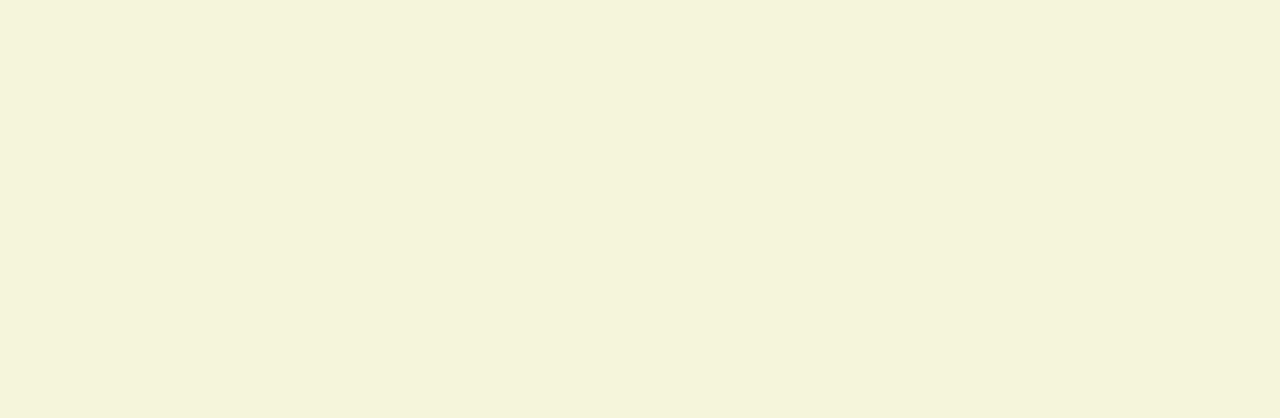
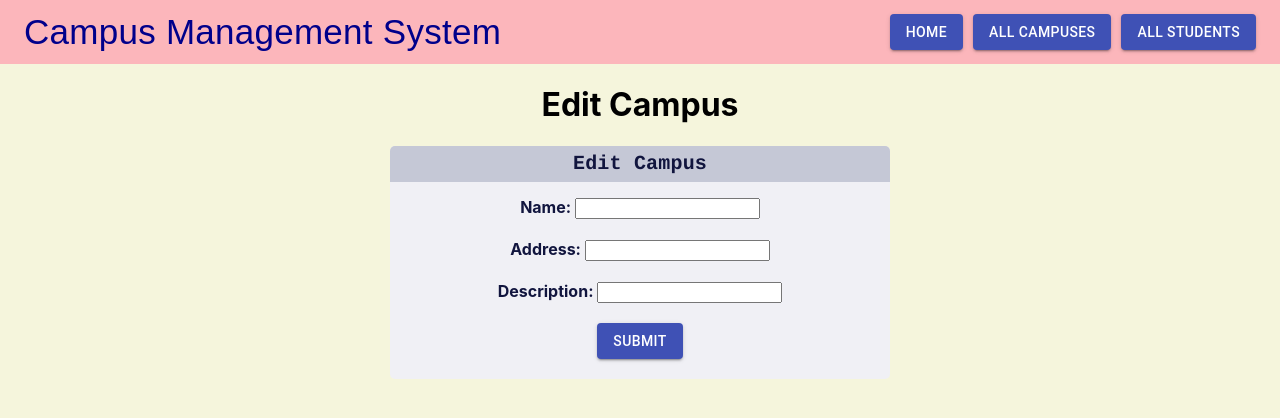
Before and after one commit to kaitzhen/crud-client, a React (Create React App) app: page /editcampus/1 in a window 1280 px wide. Shown: the top 418 px of the page. Built offline with nearby package versions, Linux system fonts and the light colour scheme; no server answers.

Commit message:
added editContainerContainer/View, user can edit campus info

```diff
--- a/src/App.js
+++ b/src/App.js
@@ -9,6 +9,7 @@ import {
   StudentContainer,
   AllCampusesContainer,
   NewCampusContainer,
+  EditCampusContainer,
   AllStudentsContainer,
   NewStudentContainer
 } from './components/containers';
@@ -24,6 +25,7 @@ const App = () => {
         <Route exact path="/" component={HomePageContainer} />
         <Route exact path="/campuses" component={AllCampusesContainer} />
         <Route exact path="/newcampus" component={NewCampusContainer} />
+        <Route exact path="/editcampus/:id" component={EditCampusContainer}/>
         <Route exact path="/campus/:id" component={CampusContainer} />
         <Route exact path="/students" component={AllStudentsContainer} />
         <Route exact path="/newstudent" component={NewStudentContainer} />
--- /dev/null
+++ b/src/components/containers/EditCampusContainer.js
@@ -0,0 +1,114 @@
+/*==================================================
+EditCampusContainer.js
+It renders the edit campus view page.
+It also contains Thunk.
+================================================== */
+import Header from './Header';
+import { Component } from 'react';
+import { connect } from 'react-redux';
+import { Redirect } from 'react-router-dom';
+
+import EditCampusView from '../views/EditCampusView';
+import { fetchCampusThunk, editCampusThunk } from '../../store/thunks';
+
+class EditCampusContainer extends Component {
+
+
+    // Initialize state
+    constructor(props){
+      super(props);
+      this.state = {
+        name: this.props.campus.name,
+        address: this.props.campus.address,
+        description: this.props.campus.description,
+        redirect: false,
+        redirectId: null
+      };
+    }
+
+    // Get the specific campus data from back-end database
+    componentDidMount() {
+    // Get campus ID from URL (API link)
+        this.props.fetchCampus(this.props.match.params.id);
+    }
+
+    // Capture input data when it is entered
+    handleChange = event => {
+      this.setState({
+        [event.target.name]: event.target.value
+      });
+      console.log("change detected");
+    }
+
+    // Take action after user click the submit button
+    handleSubmit = async event => {
+      event.preventDefault();  // Prevent browser reload/refresh after submit.
+
+
+      let campus = {
+          name: this.state.name,
+          address: this.state.address,
+          description: this.state.description
+      };
+      console.log(`${campus.name}`);
+
+      // Update campus in back-end database
+      await this.props.editCampus(campus,this.props.campus.id);
+
+      // Update state, and trigger redirect to show the new campus
+      this.setState({
+        // name: "",
+        // address: "",
+        // description:"",
+        redirect: true,
+        redirectId: this.props.campus.id
+      });
+    }
+
+    // Unmount when the component is being removed from the DOM:
+    componentWillUnmount() {
+        this.setState({redirect: false, redirectId: null});
+    }
+
+    // Render new campus input form
+    render() {
+      // Redirect to updated campus's page after submit
+      if(this.state.redirect) {
+        return (<Redirect to={`/campus/${this.state.redirectId}`}/>)
+      }
+
+      // Display the input form
+      return (
+        <div>
+          <Header />
+          <EditCampusView
+            campus={this.props.campus}
+            handleChange = {this.handleChange}
+            handleSubmit={this.handleSubmit}
+          />
+        </div>
+      );
+    }
+  }
+
+  // The following constructs the "connect" function used by EditCampusContainer to connect to Redux Store.
+  // Passing Redux Thunk (action creator) as props to the "connect" function
+  // The "mapDispatch" is to call the specific Thunk to dispatch its action.
+  const mapDispatch = (dispatch) => {
+
+      return({
+          editCampus: (campus,id) => dispatch(editCampusThunk(campus,id)),
+          fetchCampus: (id) => dispatch(fetchCampusThunk(id)),
+      })
+  }
+
+  const mapState = (state) => {
+    return {
+      campus: state.campus,
+    };
+  };
+
+  // Export store-connected container by default
+  // NewStudentContainer uses "connect" function to connect to Redux Store and to read values from the Store
+  // (and re-read the values when the Store State updates).
+  export default connect(mapState, mapDispatch)(EditCampusContainer);
--- a/src/components/containers/index.js
+++ b/src/components/containers/index.js
@@ -3,6 +3,7 @@ export { default as HomePageContainer } from "./HomePageContainer";
 export { default as AllCampusesContainer } from "./AllCampusesContainer";
 export { default as CampusContainer } from "./CampusContainer";
 export { default as NewCampusContainer } from "./NewCampusContainer";
+export { default as EditCampusContainer } from "./EditCampusContainer";
 export { default as AllStudentsContainer } from "./AllStudentsContainer";
 export { default as StudentContainer } from "./StudentContainer";
 export { default as NewStudentContainer } from "./NewStudentContainer";
--- a/src/components/views/CampusView.js
+++ b/src/components/views/CampusView.js
@@ -15,7 +15,11 @@ const CampusView = (props) => {
         <h1>{campus.name}</h1>
         <p>{campus.address}</p>
         <p>{campus.description}</p>
+        <p>campus id: {campus.id}</p>
         <p>There are no students enrolled currently.</p>
+        <Link to={`/editcampus/${campus.id}`}>
+        <button>Edit Campus</button>
+      </Link>
       </div>
     )
   }
@@ -26,6 +30,7 @@ const CampusView = (props) => {
       <h1>{campus.name}</h1>
       <p>{campus.address}</p>
       <p>{campus.description}</p>
+      <p>campus id:{campus.id}</p>
 
       <p>Students Enrolled: {campus.students.length}</p>
       {campus.students.map( student => {
@@ -38,6 +43,9 @@ const CampusView = (props) => {
           </div>
         );
       })}
+      <Link to={`/editcampus/${campus.id}`}>
+        <button>Edit Campus</button>
+      </Link>
     </div>
   );
 };
--- /dev/null
+++ b/src/components/views/EditCampusView.js
@@ -0,0 +1,81 @@
+/*==================================================
+EditCampusView.js
+It constructs a React component to display the new campus page.
+The component is to be included in NewCampusContainer.js
+================================================== */
+import Button from '@material-ui/core/Button';
+import Typography from '@material-ui/core/Typography';
+import { makeStyles } from '@material-ui/core/styles';
+
+// Create styling for the input form
+const useStyles = makeStyles( () => ({
+  formContainer:{
+    width: '500px',
+    backgroundColor: '#f0f0f5',
+    borderRadius: '5px',
+    margin: 'auto',
+  },
+  title: {
+    flexGrow: 1,
+    textAlign: 'left',
+    textDecoration: 'none'
+  },
+  customizeAppBar:{
+    backgroundColor: '#11153e',
+    shadows: ['none'],
+  },
+  formTitle:{
+    backgroundColor:'#c5c8d6',
+    marginBottom: '15px',
+    textAlign: 'center',
+    borderRadius: '5px 5px 0px 0px',
+    padding: '3px'
+  },
+}));
+
+const EditCampusView = (props) => {
+  const {handleChange, handleSubmit, campus } = props;
+  const classes = useStyles();
+
+  // Render a New Campus view with an input form
+  return (
+    <div>
+      <h1>Edit Campus</h1>
+      <p>{campus.name}</p>
+
+      <div className={classes.root}>
+        <div className={classes.formContainer}>
+          <div className={classes.formTitle}>
+            <Typography style={{fontWeight: 'bold', fontFamily: 'Courier, sans-serif', fontSize: '20px', color: '#11153e'}}>
+              Edit Campus
+            </Typography>
+          </div>
+          <form style={{textAlign: 'center'}} onSubmit={(e) => handleSubmit(e)}>
+            <label style= {{color:'#11153e', fontWeight: 'bold'}}>Name: </label>
+            <input type="text" name="name" required defaultValue={campus.name} onChange ={(e) => handleChange(e)} />
+            <br/>
+            <br/>
+
+            <label style={{color:'#11153e', fontWeight: 'bold'}}>Address: </label>
+            <input type="text" name="address" required defaultValue={campus.address} onChange={(e) => handleChange(e)} />
+            <br/>
+            <br/>
+
+            <label style={{color:'#11153e', fontWeight: 'bold'}}>Description: </label>
+            <input type="text" name="description" required defaultValue={campus.description} onChange={(e) => handleChange(e)} />
+            <br/>
+            <br/>
+
+            <Button variant="contained" color="primary" type="submit">
+              Submit
+            </Button>
+            <br/>
+            <br/>
+          </form>
+          </div>
+      </div>
+    </div>
+  )
+}
+
+export default EditCampusView;
--- a/src/store/thunks.js
+++ b/src/store/thunks.js
@@ -33,9 +33,9 @@ export const deleteCampusThunk = campusId => async dispatch => {
   }
 };
 
-export const editCampusThunk = campus => async dispatch => {
+export const editCampusThunk = (campus,id) => async dispatch => {
   try {
-    let updatedCampus = await axios.put(`/api/campus/${campus.id}`, campus);
+    let updatedCampus = await axios.put(`/api/campuses/${id}`, campus);
     dispatch(ac.editCampus(updatedCampus));
   } catch(err) {
     console.error(err);
```
